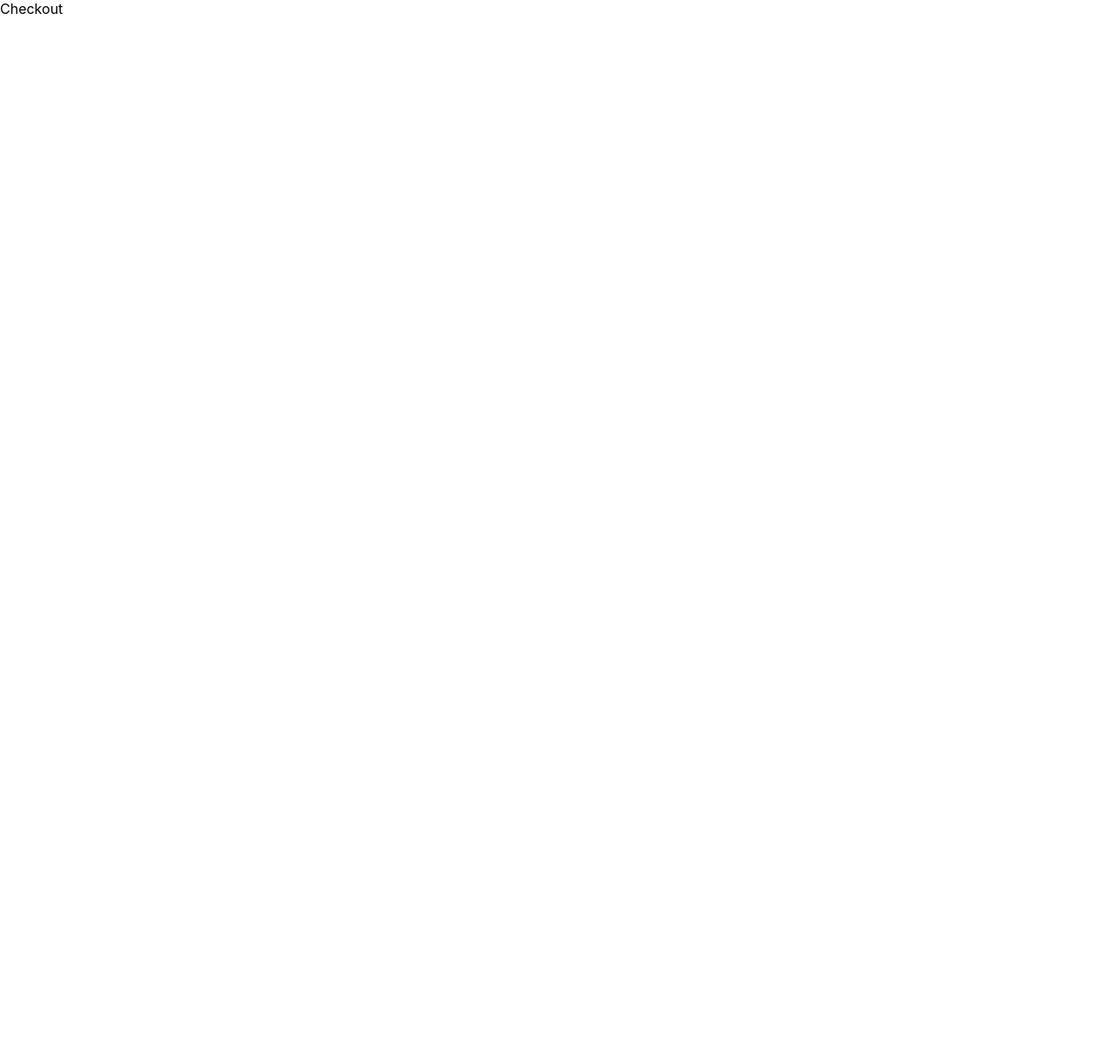
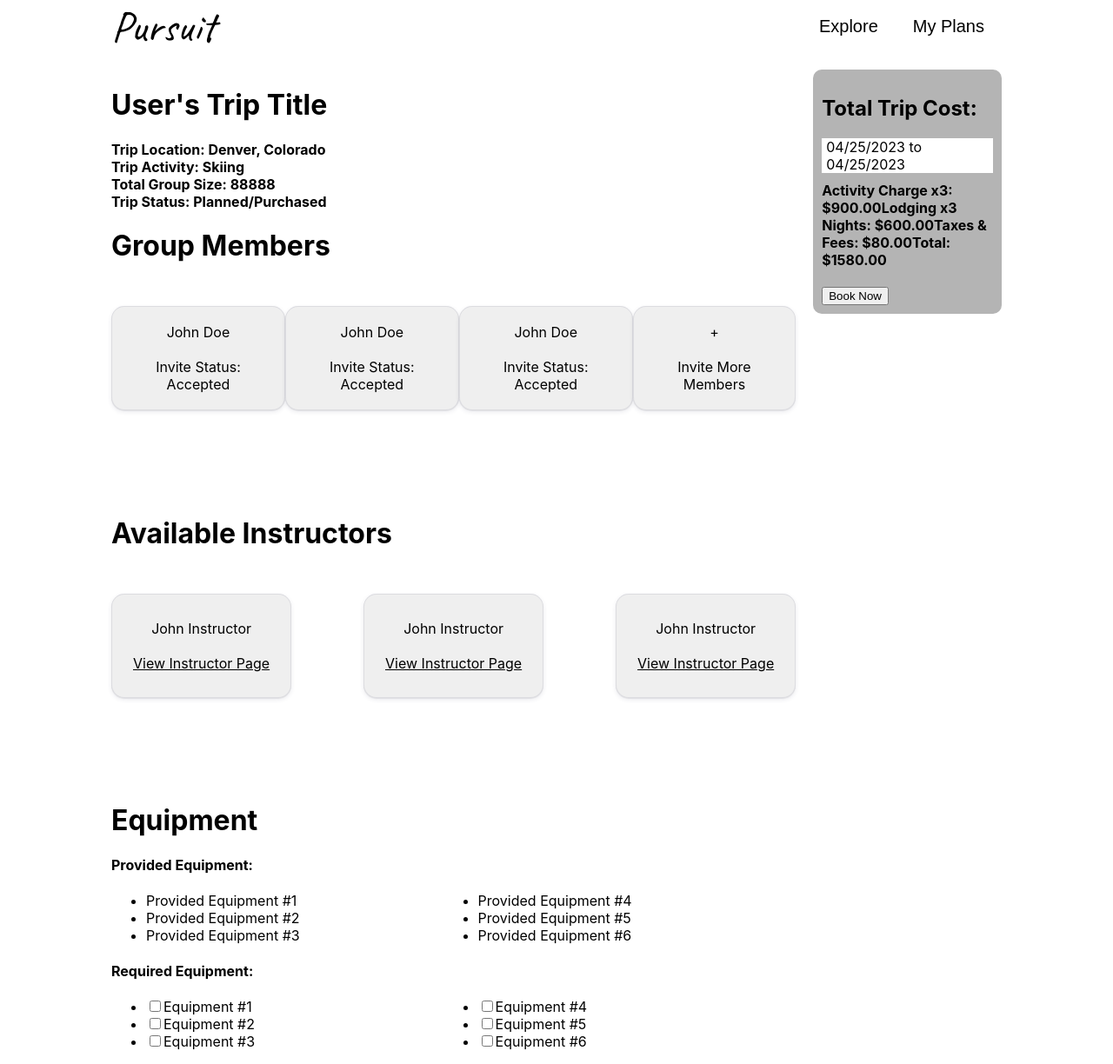
Before and after one commit to tameem22/CS422Project, a React (Create React App) app in the folder pursuitapp/: page /Checkout in a window 1280 px wide. Shown: the whole page at 87% size. Before the commit the page ends 800 px from the top, so only its background shows below. Built offline with nearby package versions, Linux system fonts and the light colour scheme.

Commit message:
checkout

```diff
--- a/pursuitapp/src/pages/checkout/Checkout.css
+++ b/pursuitapp/src/pages/checkout/Checkout.css
@@ -0,0 +1,49 @@
+.checkoutContainer {
+    display: flex;
+    justify-content: center;
+    margin-top: 20px;
+}
+
+.checkoutWrapper {
+    width: 100%;
+    max-width: 1024px;
+    display: flex;
+    gap: 20px;
+}
+
+.info {
+    flex: 4;
+}
+
+.tripTitle {
+    display: flex;
+    flex-direction: column;
+}
+
+.members {
+
+}
+
+.availableIns {
+
+}
+
+.equipment {
+
+}
+
+ul {
+    columns: 2;
+    -webkit-columns: 2;
+    -moz-columns: 2;
+}
+
+.costBox {
+    flex: 1;
+    background-color: #b4b4b4;
+    padding: 10px;
+    border-radius: 10px;
+    position: sticky;
+    top: 10px;
+    height: max-content;
+}
--- a/pursuitapp/src/pages/checkout/Checkout.jsx
+++ b/pursuitapp/src/pages/checkout/Checkout.jsx
@@ -1,8 +1,124 @@
+import Navbar from "../../components/Navbar/Navbar"
+import { useNavigate } from "react-router-dom";
+import { useLocation } from "react-router-dom";
+import { useState } from "react";
+import { format } from "date-fns";
+import { DateRange } from "react-date-range";
+import "./Checkout.css";
 import "./Checkout.css";
 
 const Checkout = () => {
+  const navigate = useNavigate();
+  const [openDate, setOpenDate] = useState(false);
+  const [date, setDate] = useState([
+    {
+      startDate: new Date(),
+      endDate: new Date(),
+      key: 'selection',
+    }
+  ]);
+
+  const handleInstr = () => {
+    navigate("/InstructorInfo", {});
+  };
   return (
-    <div>Checkout</div>
+    <div>
+      <Navbar />
+      <div className="checkoutContainer">
+        <div className="checkoutWrapper">
+          <div className="info">
+            <div className="tripTitle">
+              <h1>User's Trip Title</h1>
+              <b>Trip Location: Denver, Colorado</b>
+              <b>Trip Activity: Skiing</b>
+              <b>Total Group Size: 88888</b>
+              <b>Trip Status: Planned/Purchased</b>
+            </div>
+            <div className="members">
+              <h1>Group Members</h1>
+              <div className="instrButtons">
+              <button>John Doe<br/> <br/>Invite Status: Accepted</button>
+              <button>John Doe<br/> <br/>Invite Status: Accepted</button>
+              <button>John Doe<br/> <br/>Invite Status: Accepted</button>
+              <button>+<br/> <br/>Invite More Members</button>
+              </div>
+            </div>
+            <div className="availableIns">
+              <h1>Available Instructors</h1>
+              <div className="instrButtons">
+              <button onClick={handleInstr}>John Instructor<br/> <br/><u>View Instructor Page</u></button>
+              <button onClick={handleInstr}>John Instructor<br/> <br/><u>View Instructor Page</u></button>
+              <button onClick={handleInstr}>John Instructor<br/> <br/><u>View Instructor Page</u></button>
+              </div>
+            </div>
+            <div className="equipment">
+              <h1>Equipment</h1>
+              <h4>Provided Equipment:</h4>
+              <ul>
+                <li>Provided Equipment #1</li>
+                <li>Provided Equipment #2</li>
+                <li>Provided Equipment #3</li>
+                <li>Provided Equipment #4</li>
+                <li>Provided Equipment #5</li>
+                <li>Provided Equipment #6</li>
+              </ul>
+              <h4>Required Equipment:</h4>
+              <ul>
+                <li>
+                  <input type="checkbox" />
+                  <label>Equipment #1</label>
+                </li>
+                <li>
+                  <input type="checkbox" />
+                  <label>Equipment #2</label>
+                </li>
+                <li>
+                  <input type="checkbox" />
+                  <label>Equipment #3</label>
+                </li>
+                <li>
+                  <input type="checkbox" />
+                  <label>Equipment #4</label>
+                </li>
+                <li>
+                  <input type="checkbox" />
+                  <label>Equipment #5</label>
+                </li>
+                <li>
+                  <input type="checkbox" />
+                  <label>Equipment #6</label>
+                </li>
+              </ul>
+            </div>
+          </div>
+          <div className="costBox">
+            <h2>Total Trip Cost:</h2>
+            <div className="filterItem">
+              <span onClick={() => setOpenDate(!openDate)}>{`${format(
+                date[0].startDate,
+                "MM/dd/yyyy"
+              )} to ${format(date[0].endDate, "MM/dd/yyyy")}`}</span>
+              {openDate && (
+                <DateRange
+                onChange={(item) => setDate([item.selection])}
+                minDate={new Date()}
+                ranges={date}
+                />
+              )}
+            </div>
+            <div className="costinfo">
+              <b>Activity Charge x3: $900.00</b>
+              <b>Lodging x3 Nights: $600.00</b>
+              <b>Taxes & Fees: $80.00</b>
+              <b>Total:   $1580.00</b>
+              <br></br>
+              <br></br>
+              <button>Book Now</button>
+            </div>
+          </div>
+        </div>
+      </div>
+    </div>
   )
 }
 
```
